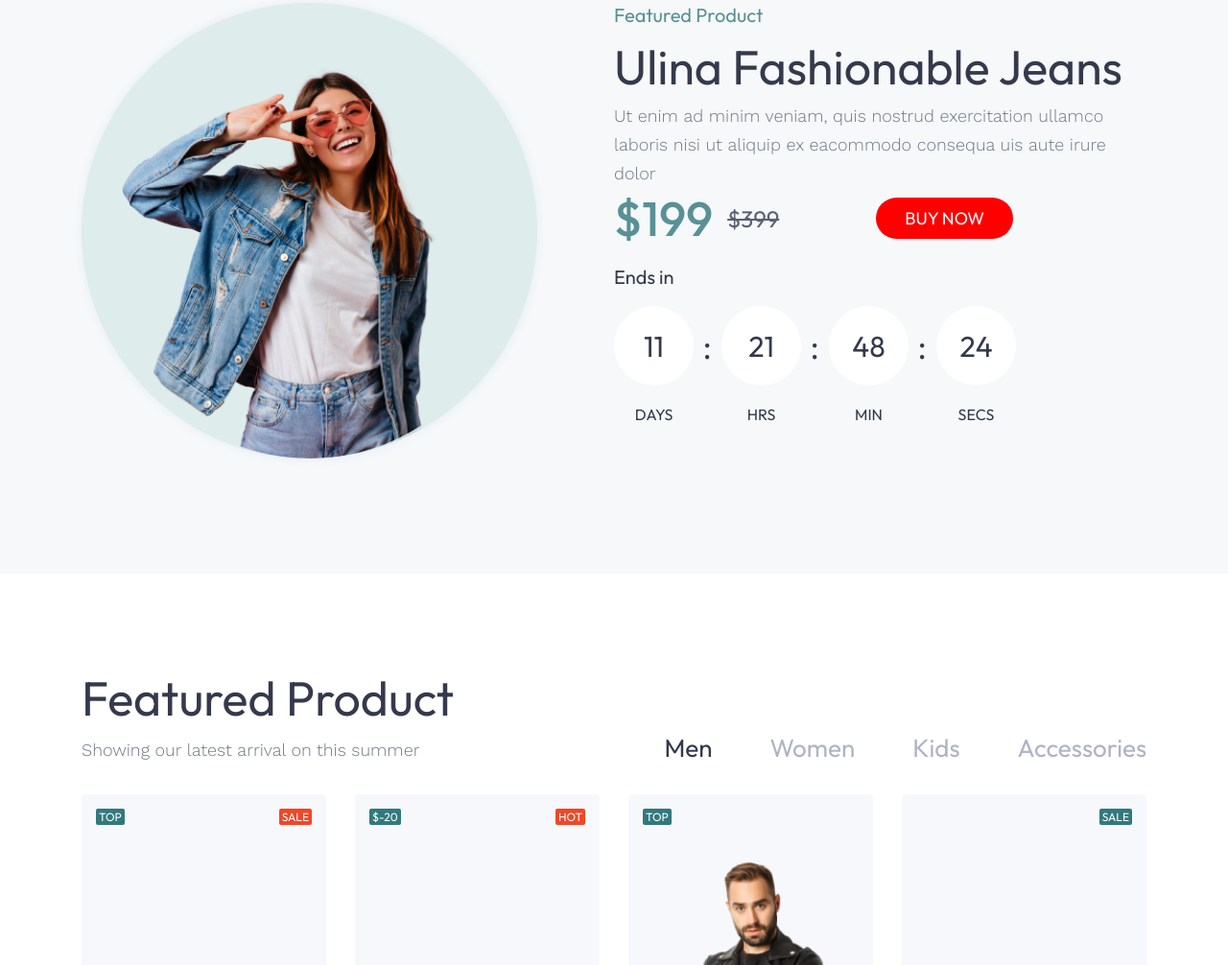
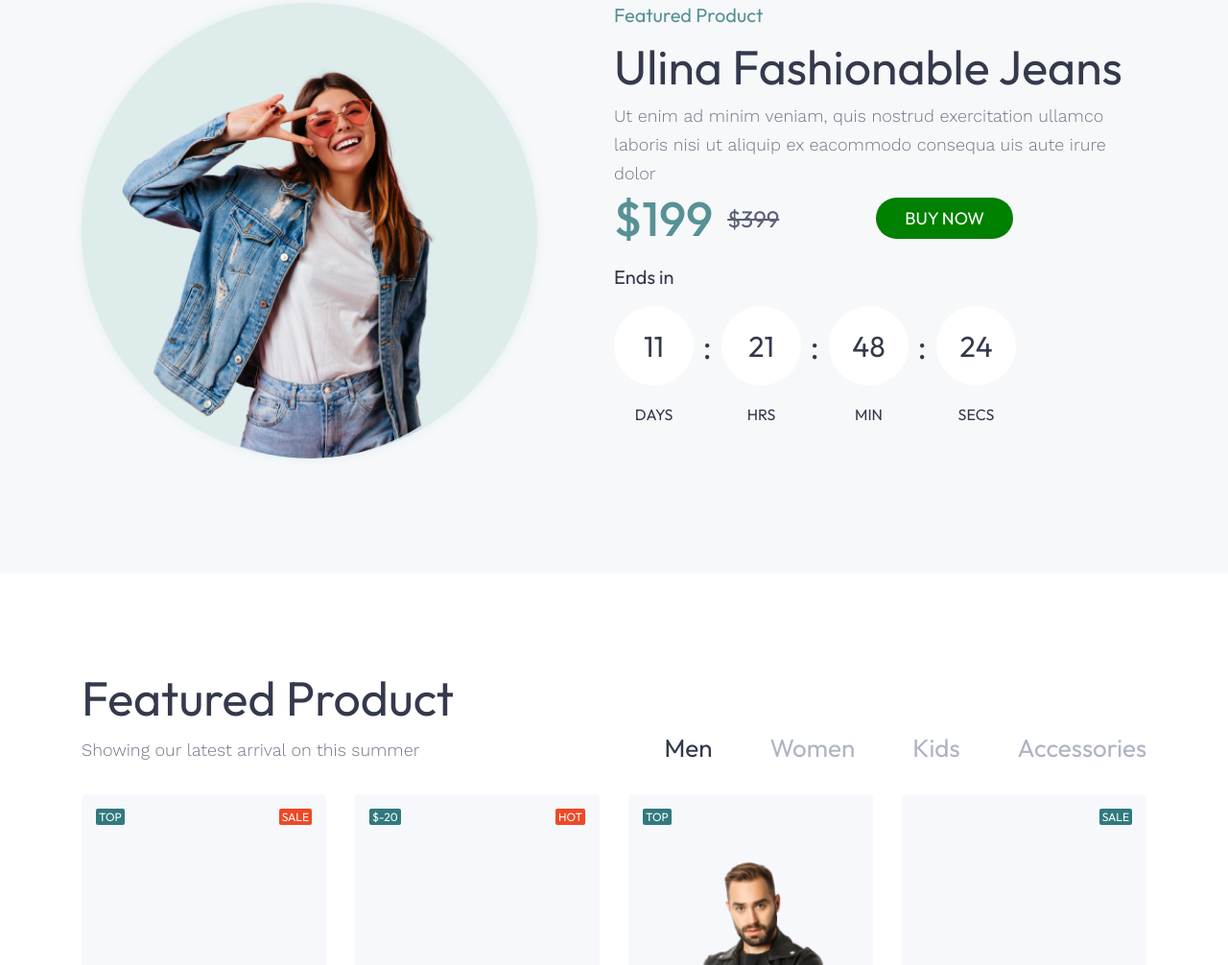
Before and after one commit to IndreshDeveloper/ulina-layout, a plain HTML site: page index.html in a window 1280 px wide. Shown: the part 1914-2920 px from the top of the page at 96% size. Drawn offline with nearby package versions, Linux system fonts and the light colour scheme; a web font is replaced by a local one.

Commit message:
change bg color

```diff
--- a/css/style.css
+++ b/css/style.css
@@ -237,7 +237,7 @@ button:hover{background-color: #3A415C;}
 .ulina-product p{font-size: 18px;font-family: Work Sans;font-weight: 300;color: #707686;line-height: 30px;max-width: 530px;}
 .sell-text{display: flex;align-items: center;max-width: 416px;justify-content: space-between;}
 .sell-text span{font-size: 50px;font-family: Outfit;font-weight: 500;color: #589195;}
-.sell-text a{font-size: 18px;font-family: Outfit;font-weight: 400;color: #FFFFFF;padding: 10px 30px;background-color: red;border-radius: 38px;display: inline-block;}
+.sell-text a{font-size: 18px;font-family: Outfit;font-weight: 400;color: #FFFFFF;padding: 10px 30px;background-color: green;border-radius: 38px;display: inline-block;}
 .new-price span{display: flex;align-items: center;gap: 15px;}
 .old-price{font-size: 24px;font-family: Outfit;font-weight: 400;color: #5B6075;text-decoration: line-through;}
 .counter-item span{font-size: 30px;font-family: Outfit;font-weight: 300;color: #34394C;}
```
